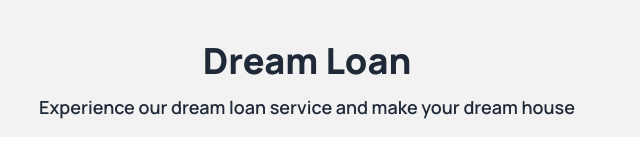
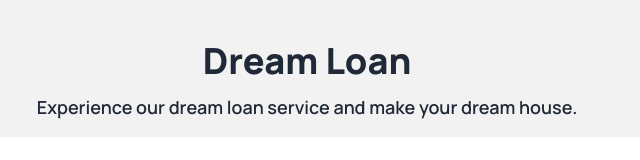
Before and after one commit to shahriaraf/Assignment-3, a plain HTML site: page index.html in a window 1280 px wide. Shown: the part 2527-2687 px from the top of the page, 333-973 px from the left. Drawn offline with nearby package versions, Linux system fonts and the light colour scheme.

Commit message:
final commit

```diff
--- a/index.html
+++ b/index.html
@@ -284,7 +284,7 @@
 
       <div class="text-center">
         <h1 class="text-4xl font-extrabold pb-3">Dream Loan</h1>
-        <p class="text-lg font-semibold pb-4">Experience our dream loan service and make your dream house</p>
+        <p class="text-lg font-semibold pb-4">Experience our dream loan service and make your dream house.</p>
       </div>
 
       <div class="flex flex-col rounded-lg p-6 bg-white w-10/12 m-auto">
```
